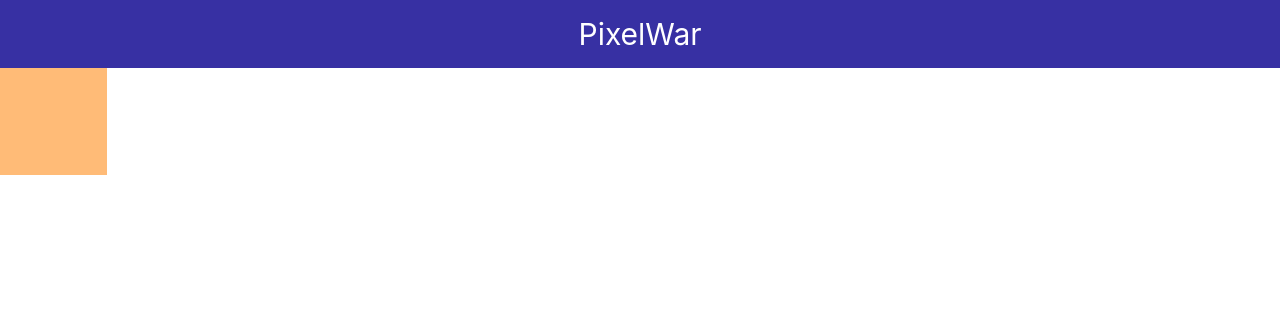
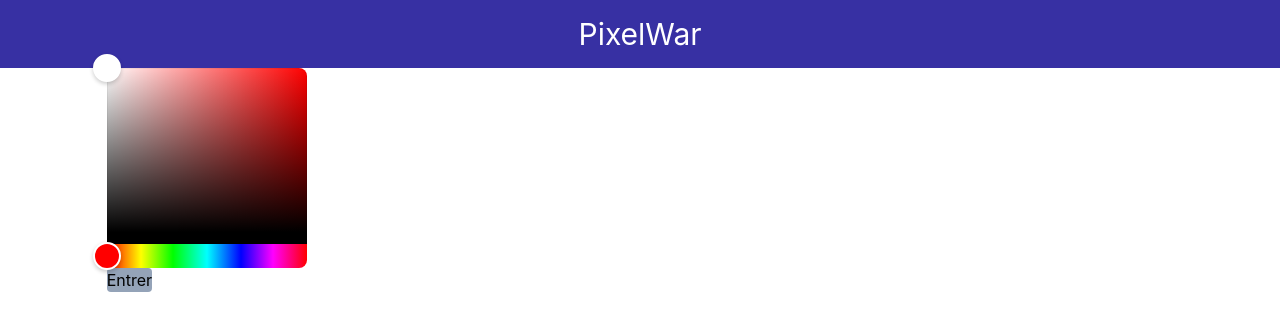
Before and after one commit to Blewkse/PixelWar, a React (Vite) app: page / in a window 1280 px wide. Both pictures are taken after a click on the element 53 px from the left and 121 px from the top of the page. Shown: the top 330 px of the page. Built offline with nearby package versions, Linux system fonts and the light colour scheme.

Commit message:
ajout du modificateur de couleur: problème pour le faire disparaitre

```diff
--- a/package.json
+++ b/package.json
@@ -11,6 +11,8 @@
     "autoprefixer": "^10.4.4",
     "postcss": "^8.4.12",
     "react": "^17.0.2",
+    "react-color": "^2.19.3",
+    "react-colorful": "^5.5.1",
     "react-dom": "^17.0.2",
     "tailwindcss": "^3.0.23"
   },
--- a/src/App/Grid/Pixel.tsx
+++ b/src/App/Grid/Pixel.tsx
@@ -1,15 +1,29 @@
 import React, { useCallback, useState } from "react";
+import { HexColorPicker } from 'react-colorful';
+
 
 function Pixel() {
 
+    const [editColor, seteditColor] = useState<boolean>(false)
     const [color, setColor] = useState("#FFFFFF");
+    var Color
 
     const handleClick = useCallback(() => {
-        setColor("#FFBB77")
+        (editColor) ? seteditColor(false) : seteditColor(true);
+        console.log(editColor)
     }, []);
 
     return (
-        <div className="cursor-pointer aspect-square" style={{background: color}} onClick={handleClick}>
+        <div className="cursor-pointer aspect-square relative" style={{background: color}} onClick={handleClick} >
+            {editColor? (
+                <div className=" absolute top-0 left-full  z-10 justify-center" >
+                <HexColorPicker color="color" onChange={setColor} />
+                <button className="bg-slate-400 rounded" onClick = {() => seteditColor(false)} >Entrer</button>
+                </div>
+            ):null
+
+
+            }
 
         </div>
     );
```
Also changed, not shown: 1 other file (tests, documents, lock files or other folders).
